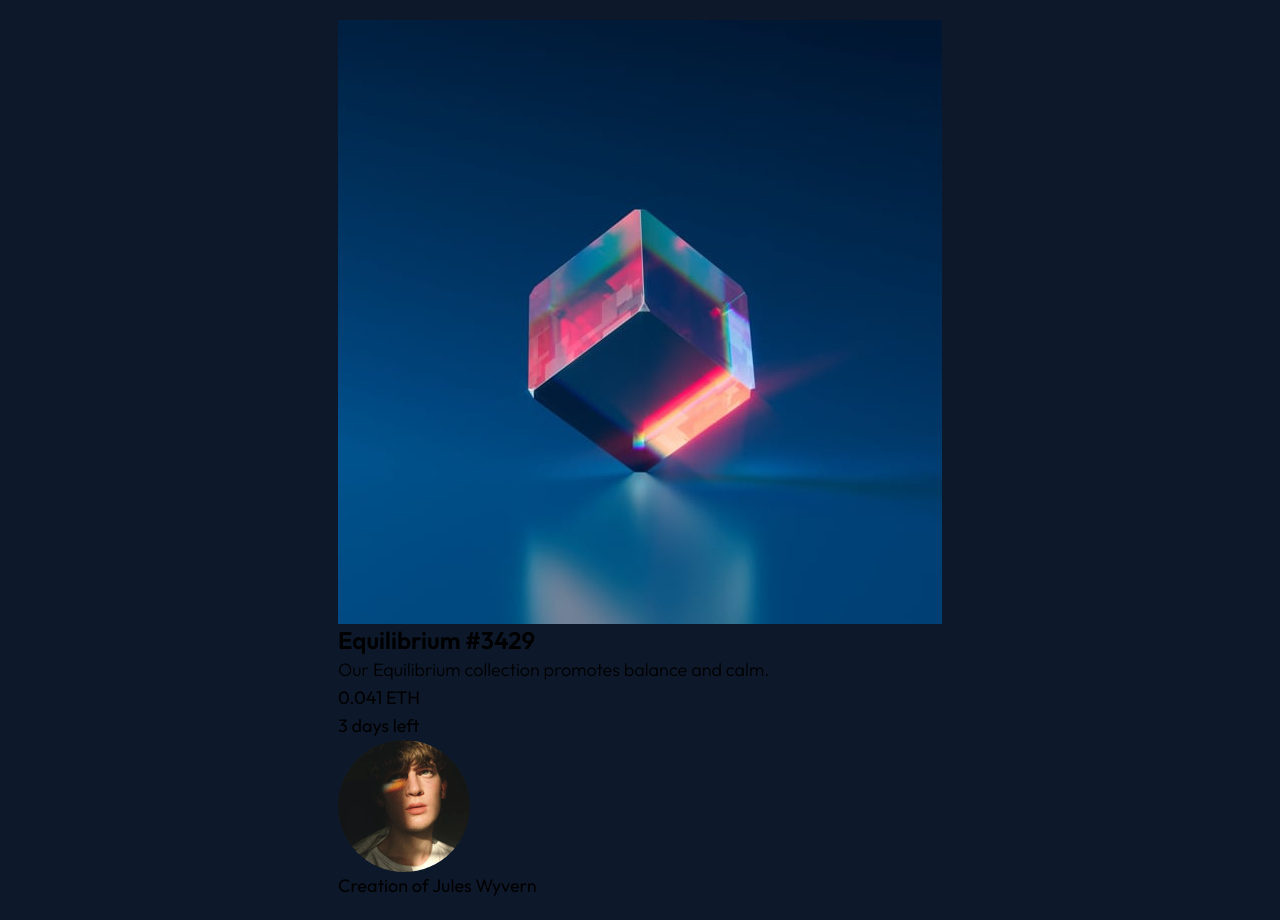
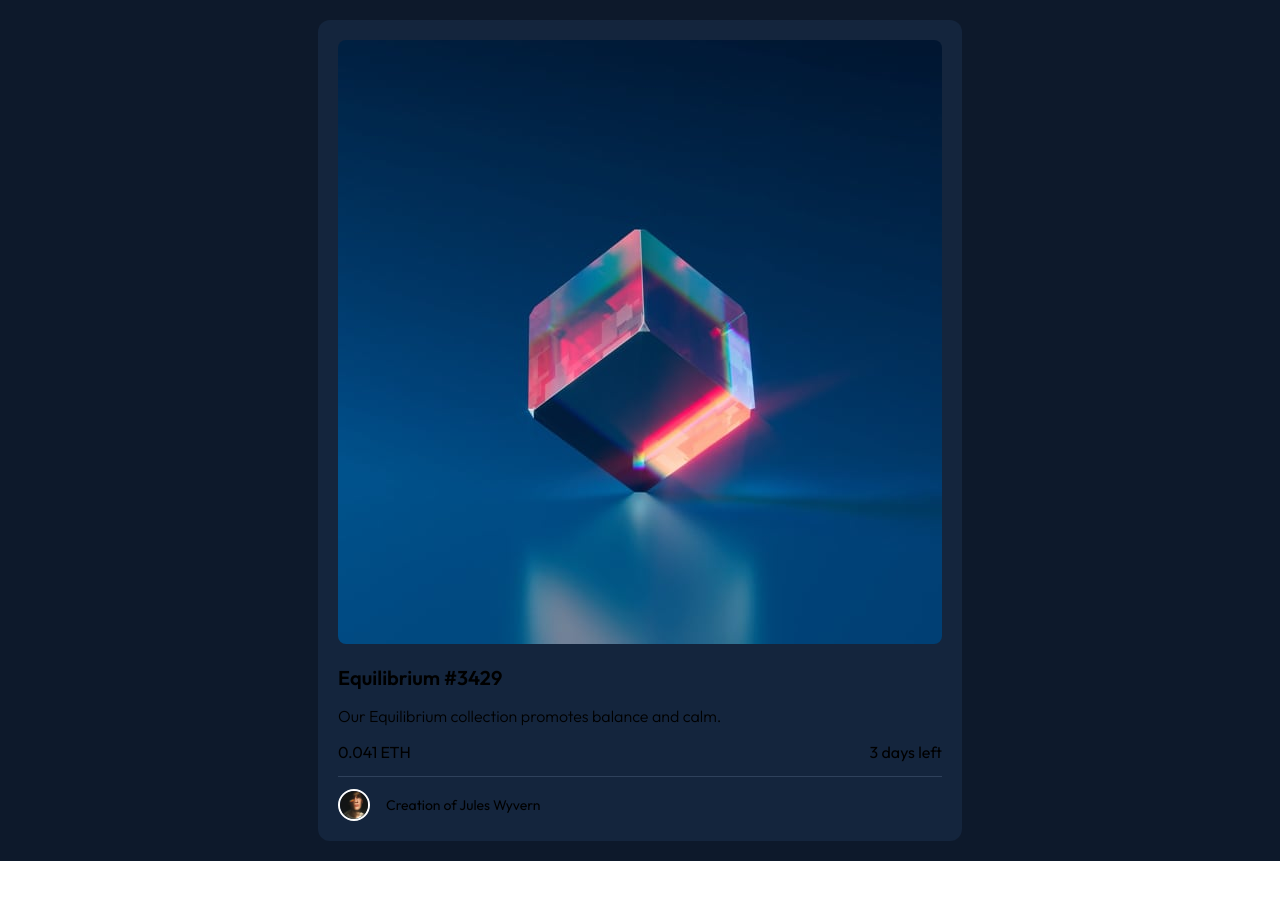
Before and after one commit to revuwem/nft-preview-card-component, a React (Vite) app: page / in a window 1280 px wide. After the commit the page ends 861 px from the top, so only its background shows below. Built offline with nearby package versions, Linux system fonts and the light colour scheme.

Commit message:
feat(Card): style content alignment

```diff
--- a/src/components/Card.tsx
+++ b/src/components/Card.tsx
@@ -2,16 +2,29 @@ interface ICardProps {}
 
 const Card: React.FC<ICardProps> = () => {
   return (
-    <section>
-      <img src="/images/image-equilibrium.jpg" alt="Image of equilibrium" />
-      <h3 className="text-2xl font-semibold">Equilibrium #3429</h3>
-      <p className="text-lg font-light">
+    <section className="p-5 bg-blue-200 rounded-xl">
+      <img
+        src="/images/image-equilibrium.jpg"
+        alt="Image of equilibrium"
+        className="rounded-lg mb-5"
+      />
+      <h3 className="text-xl font-semibold mb-3">Equilibrium #3429</h3>
+      <p className="text-base font-light mb-3">
         Our Equilibrium collection promotes balance and calm.
       </p>
-      <p className="text-lg uppercase">0.041 ETH</p>
-      <p className="text-lg">3 days left</p>
-      <img src="/images/image-avatar.png" alt="Image of author" />
-      <p className="text-lg">Creation of Jules Wyvern</p>
+      <div className="flex justify-between">
+        <p className="text-base uppercase">0.041 ETH</p>
+        <p className="text-base">3 days left</p>
+      </div>
+      <hr className="border-blue-300 my-3" />
+      <div className="flex items-center gap-4">
+        <img
+          src="/images/image-avatar.png"
+          alt="Image of author"
+          className="max-w-[2rem] rounded-full border-white border-2"
+        />
+        <p className="text-sm">Creation of Jules Wyvern</p>
+      </div>
     </section>
   );
 };
```
